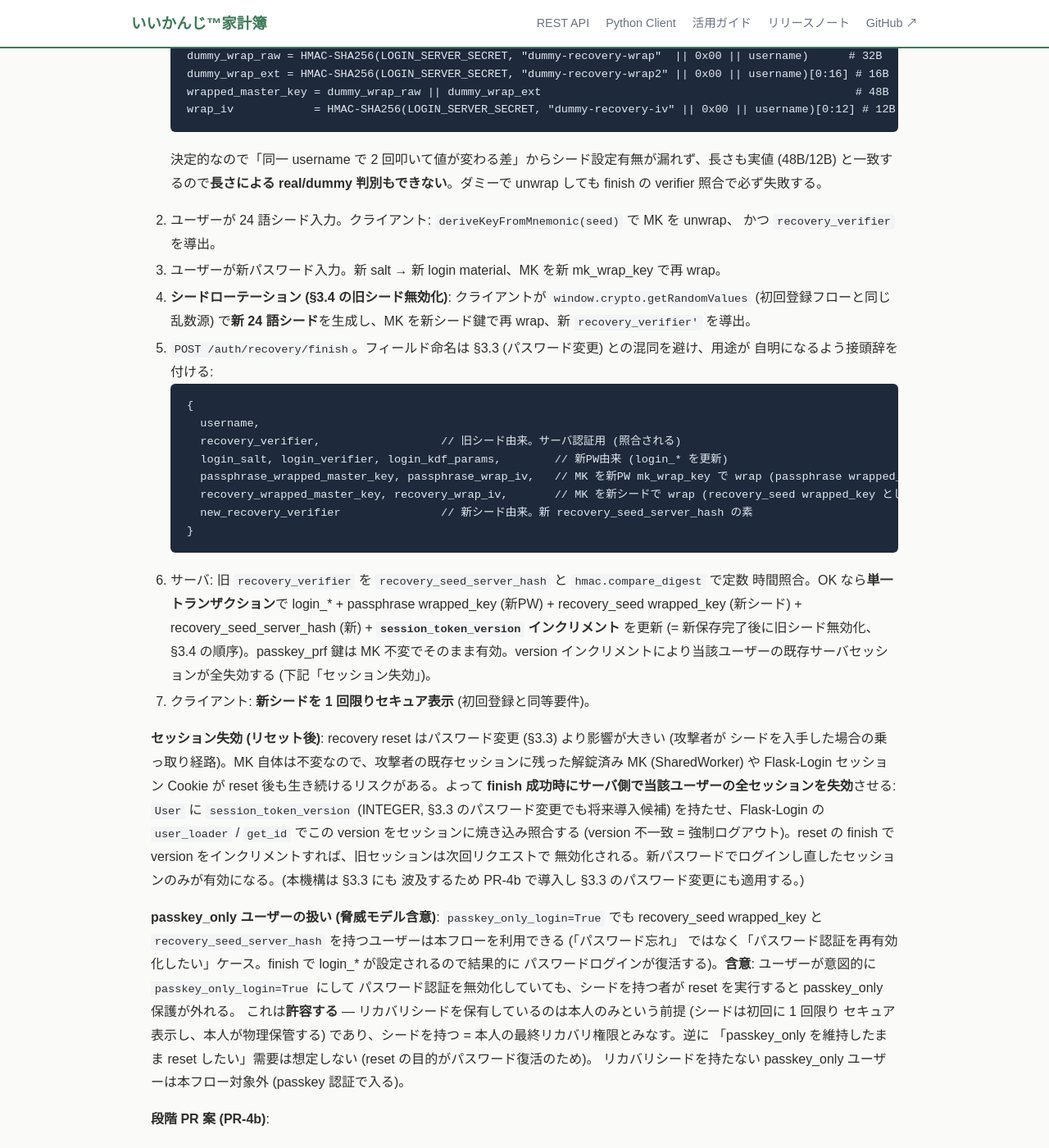
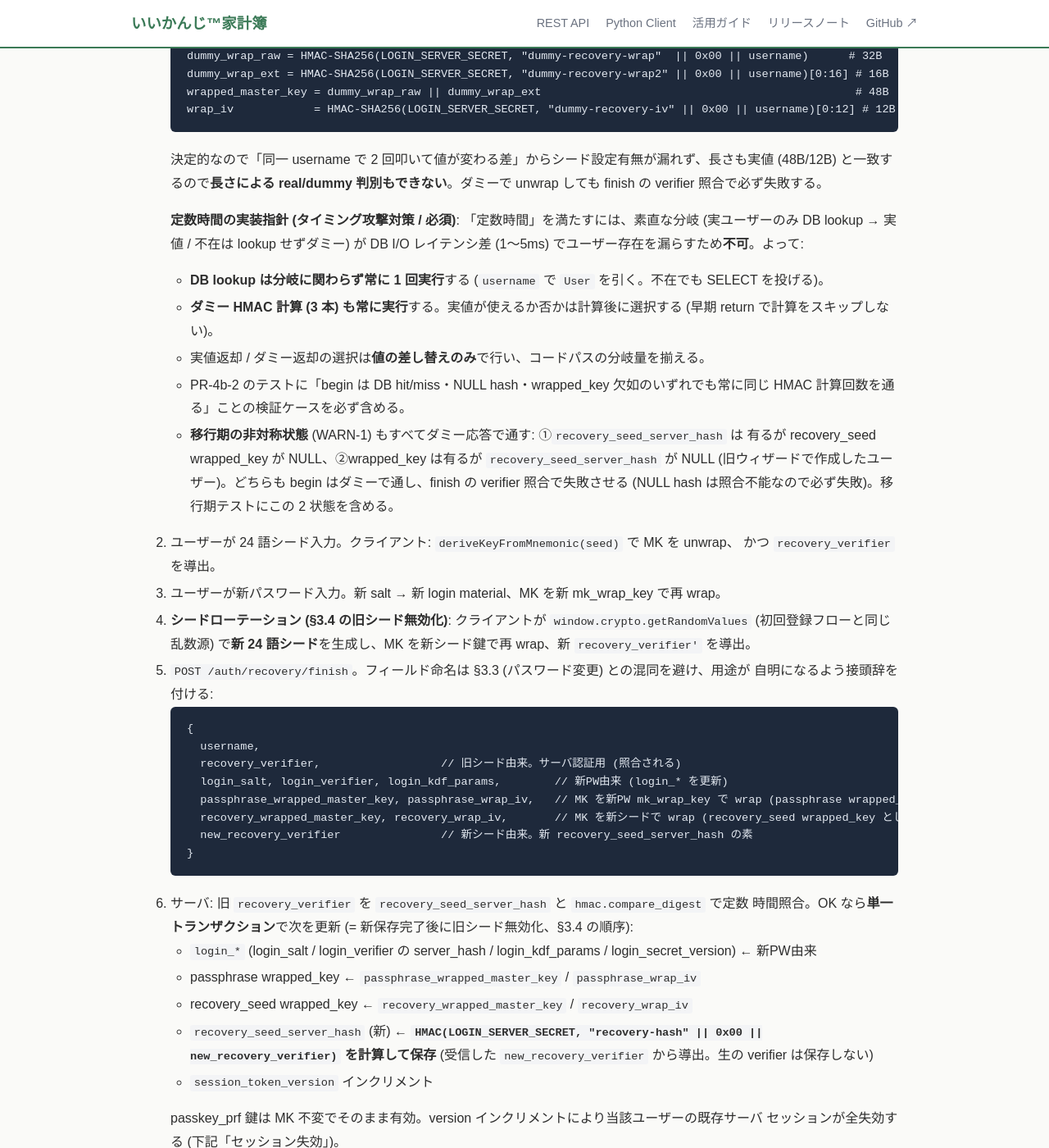
Before and after one commit to nananek/iikanji-kakeibo, a Jekyll site: the page built from docs/v5-e2ee/login-derived-mk.md, in a window 1280 px wide and 1400 px high, scrolled down 5881 px. Shown: the whole window at 82% size. Built offline with Jekyll 4.4.1, drawn with Linux system fonts in a browser that asks for light colours; our own code applies the rules of GitHub Pages for plain Markdown files; some of the changed text lies outside the part shown.

Commit message:
docs(e2ee): §3.4.1 タイミング攻撃の実装指針+チェックリスト (PR #401)
claude-review NG-1 (タイミング攻撃) + WARN-1〜4 + INFO を反映。

- NG-1: begin の定数時間実装指針を追記 — DB lookup と HMAC計算(3本)を hit/miss/NULL
  に関わらず常に実行し、値の差し替えのみで分岐。PR-4b-2 にタイミング検証テスト必須
- WARN-1: 移行期の非対称状態 (hash有/wrapped_key無、wrapped_key有/hash無=旧ウィザード)
  も begin はダミーで通し finish で失敗、をテストに含める旨を明記
- WARN-2: session_token_version 後方互換 — version無Cookie=version0扱い、DEFAULT 0、
  get_id=id.version / user_loader 分割照合、後方互換テストを実装チェックリスト化
- WARN-3: CSRF 免除確認 (login の exempt 実コード確認 → CLAUDE.md 一覧に追記)
- WARN-4: レート制限粒度 (begin 5/min IP+10/hr user, finish 5/min IP+5/hr user)
- INFO: step6 に new_recovery_verifier の HMAC 計算保存を明示

Co-Authored-By: Claude Opus 4.8 <noreply@anthropic.com>

````diff
--- a/docs/v5-e2ee/login-derived-mk.md
+++ b/docs/v5-e2ee/login-derived-mk.md
@@ -214,6 +214,21 @@ recovery_seed wrapped_key を作成 (ウィザード) する際、クライア
    決定的なので「同一 username で 2 回叩いて値が変わる差」からシード設定有無が漏れず、長さも実値
    (48B/12B) と一致するので**長さによる real/dummy 判別もできない**。ダミーで unwrap しても finish
    の verifier 照合で必ず失敗する。
+
+   **定数時間の実装指針 (タイミング攻撃対策 / 必須)**: 「定数時間」を満たすには、素直な分岐
+   (実ユーザーのみ DB lookup → 実値 / 不在は lookup せずダミー) が DB I/O レイテンシ差 (1〜5ms)
+   でユーザー存在を漏らすため**不可**。よって:
+   - **DB lookup は分岐に関わらず常に 1 回実行**する (`username` で `User` を引く。不在でも
+     SELECT を投げる)。
+   - **ダミー HMAC 計算 (3 本) も常に実行**する。実値が使えるか否かは計算後に選択する
+     (早期 return で計算をスキップしない)。
+   - 実値返却 / ダミー返却の選択は**値の差し替えのみ**で行い、コードパスの分岐量を揃える。
+   - PR-4b-2 のテストに「begin は DB hit/miss・NULL hash・wrapped_key 欠如のいずれでも常に同じ
+     HMAC 計算回数を通る」ことの検証ケースを必ず含める。
+   - **移行期の非対称状態** (WARN-1) もすべてダミー応答で通す: ①`recovery_seed_server_hash` は
+     有るが recovery_seed wrapped_key が NULL、②wrapped_key は有るが `recovery_seed_server_hash`
+     が NULL (旧ウィザードで作成したユーザー)。どちらも begin はダミーで通し、finish の verifier
+     照合で失敗させる (NULL hash は照合不能なので必ず失敗)。移行期テストにこの 2 状態を含める。
 2. ユーザーが 24 語シード入力。クライアント: `deriveKeyFromMnemonic(seed)` で MK を unwrap、
    かつ `recovery_verifier` を導出。
 3. ユーザーが新パスワード入力。新 salt → 新 login material、MK を新 mk_wrap_key で再 wrap。
@@ -233,11 +248,17 @@ recovery_seed wrapped_key を作成 (ウィザード) する際、クライア
    }
    ```
 6. サーバ: 旧 `recovery_verifier` を `recovery_seed_server_hash` と `hmac.compare_digest` で定数
-   時間照合。OK なら**単一トランザクション**で login_* + passphrase wrapped_key (新PW) +
-   recovery_seed wrapped_key (新シード) + recovery_seed_server_hash (新) + **`session_token_version`
-   インクリメント** を更新 (= 新保存完了後に旧シード無効化、§3.4 の順序)。passkey_prf 鍵は MK
-   不変でそのまま有効。version インクリメントにより当該ユーザーの既存サーバセッションが全失効する
-   (下記「セッション失効」)。
+   時間照合。OK なら**単一トランザクション**で次を更新 (= 新保存完了後に旧シード無効化、§3.4 の順序):
+   - `login_*` (login_salt / login_verifier の server_hash / login_kdf_params / login_secret_version) ← 新PW由来
+   - passphrase wrapped_key ← `passphrase_wrapped_master_key` / `passphrase_wrap_iv`
+   - recovery_seed wrapped_key ← `recovery_wrapped_master_key` / `recovery_wrap_iv`
+   - `recovery_seed_server_hash` (新) ← **`HMAC(LOGIN_SERVER_SECRET, "recovery-hash" || 0x00 ||
+     new_recovery_verifier)` を計算して保存** (受信した `new_recovery_verifier` から導出。生の
+     verifier は保存しない)
+   - `session_token_version` インクリメント
+
+   passkey_prf 鍵は MK 不変でそのまま有効。version インクリメントにより当該ユーザーの既存サーバ
+   セッションが全失効する (下記「セッション失効」)。
 7. クライアント: **新シードを 1 回限りセキュア表示** (初回登録と同等要件)。
 
 **セッション失効 (リセット後)**: recovery reset はパスワード変更 (§3.3) より影響が大きい (攻撃者が
@@ -281,6 +302,22 @@ wrapped_key と `recovery_seed_server_hash` を持つユーザーは本フロー
     (シード未設定と同じ列挙耐性応答)。「NULL なのでリセット不可」と即時に区別できる応答は返さない
     (列挙耐性のため)。実際のリセット可否は finish の verifier 照合で判定 (NULL ユーザーは必ず失敗)。
     移行期に seed-only リセットが使えないユーザーは passkey / 再ログイン経由になる旨を UI に明記。
+
+**実装チェックリスト (PR-4b-1/2 に転記)**:
+- **`session_token_version` の後方互換 (PR-4b-1)**: マイグレで `session_token_version INTEGER
+  NOT NULL DEFAULT 0` を設定。既存 Flask-Login セッション Cookie には version 情報が無いため、
+  `user_loader` は **Cookie に version が無い旧形式 = version 0 として扱い**、`User.session_token_version`
+  が 0 のうちは透過的に通過させる (= 既存ログインセッションを切らない)。`get_id()` は
+  `f"{id}.{version}"`、`user_loader` は `.` で分割し version 不一致なら拒否 (version 欠如時は 0)。
+  テストに「version 無し Cookie が version=0 ユーザーで通過」「DB の version を 1 に上げると旧
+  Cookie が拒否される」の後方互換ケースを含める。
+- **CSRF 免除の確認 (PR-4b-2)**: `recovery/begin|finish` を `csrf.exempt` する前に、`auth` BP の
+  `login/begin|finish` が実際に exempt されていることをコードで確認する (CLAUDE.md の exempt 一覧は
+  現状 WebAuthn / REST API のみ記載)。確認後、CLAUDE.md の `csrf.exempt` 対象一覧に
+  `recovery/begin|finish` を追記する。
+- **レート制限の粒度 (PR-4b-2)**: login API と同等以上に厳格化する。`begin`: per-IP `5/minute` +
+  per-username `10/hour`。`finish`: per-IP `5/minute` + per-username `5/hour` (verifier 総当たり
+  抑止)。limiter の teardown reset (フルスイート leak 対策) もテストに入れる。
 
 ### 3.5 自然な v4 → ログイン派生移行 (in-login・本方式の中核)
 
````
